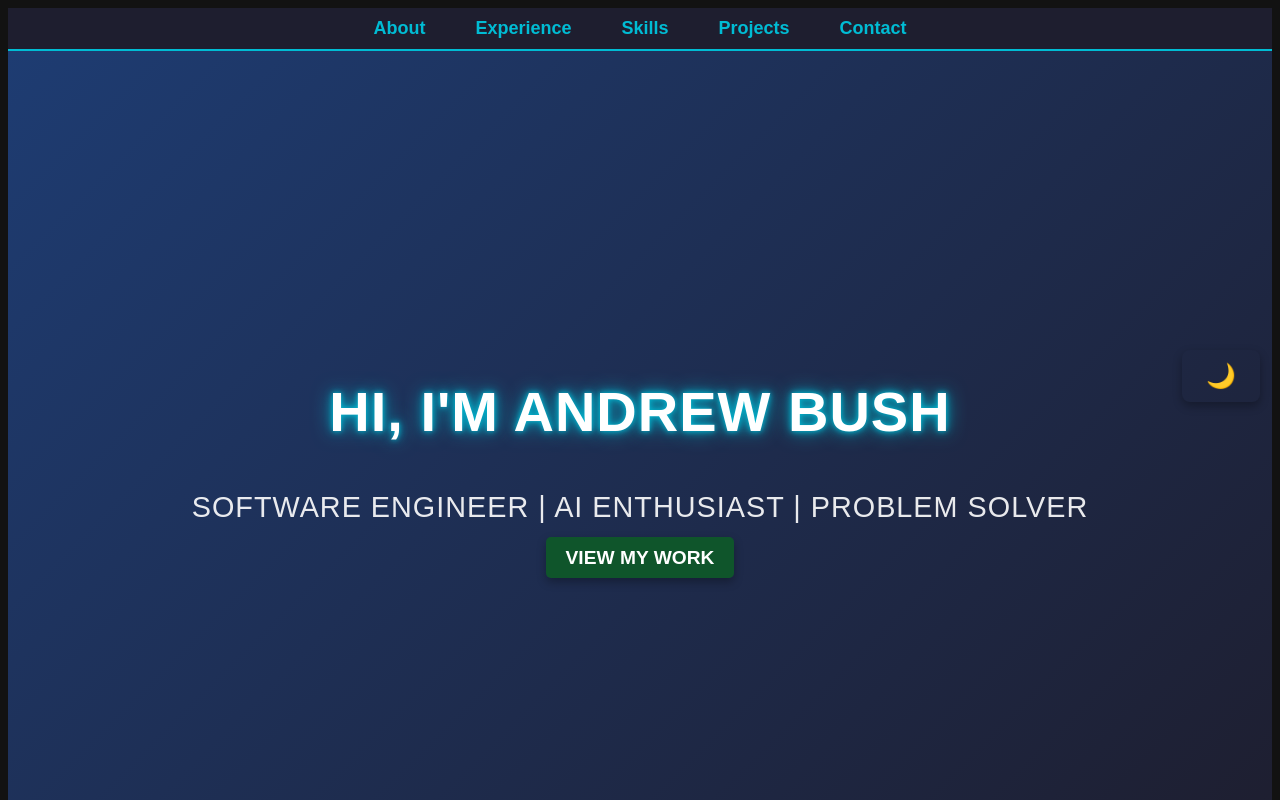
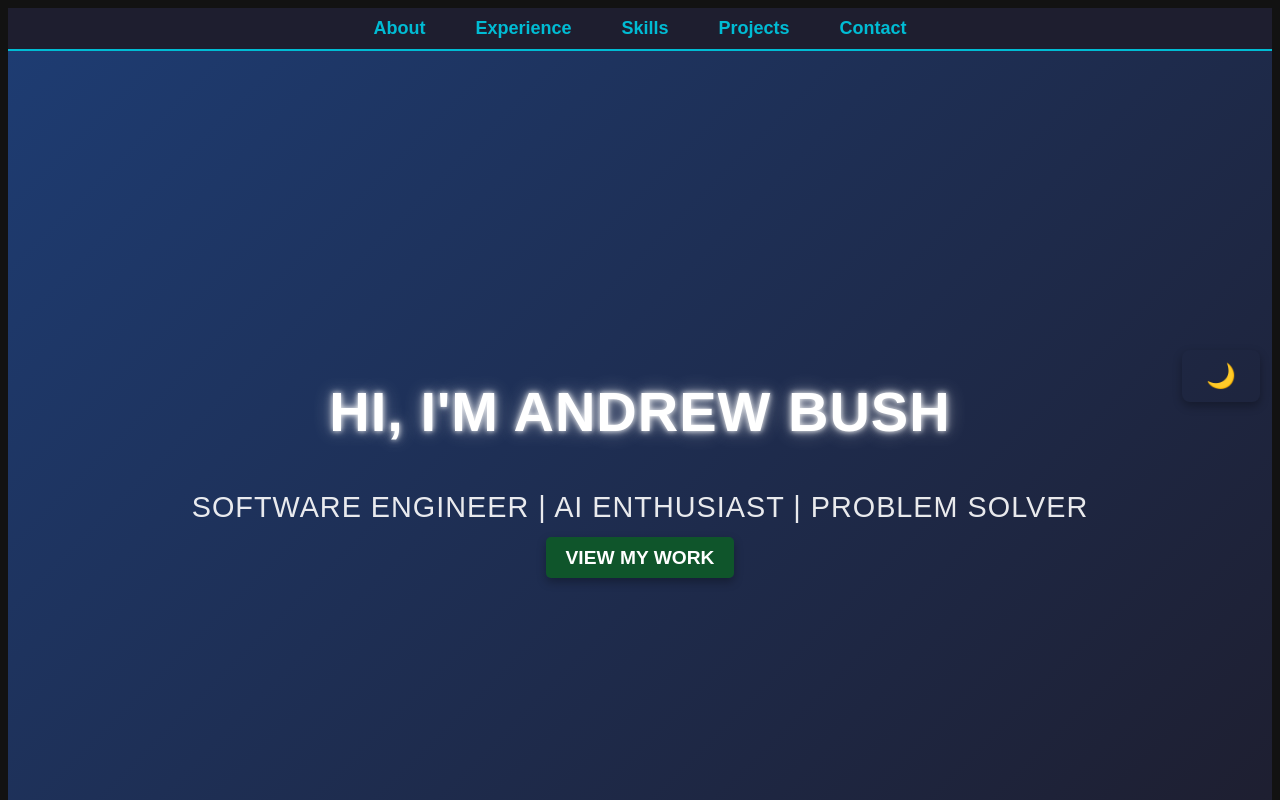
Before and after one commit to drewbush1990/interactive-resume, a React (Create React App) app: page / in a window 1280 px wide. Shown: the top 800 px of the page. Built offline with nearby package versions, Linux system fonts and the light colour scheme.

Commit message:
Fixed white text in subheader on hero section.

```diff
--- a/src/components/Hero.css
+++ b/src/components/Hero.css
@@ -7,22 +7,41 @@
     text-align: center;
 }
 
-/* Title Glow Effect */
+/* Title Glow Effect - Dark Mode (White Glow) */
 .hero-content h1 {
     font-size: 3.5rem;
     font-weight: 600;
     color: var(--accent-color);
-    text-shadow: 0 0 15px var(--glow-color), 0 0 30px var(--glow-color), 0 0 45px var(--glow-color);
+    text-shadow:
+        0 0 10px rgba(255, 255, 255, 0.9),
+        0 0 20px rgba(255, 255, 255, 0.7),
+        0 0 40px rgba(255, 255, 255, 0.5);
     animation: glow 1.5s ease-in-out infinite alternate;
 }
 
+/* Adjust glow animation */
 @keyframes glow {
     0% {
-        text-shadow: 0 0 5px var(--glow-color), 0 0 10px var(--glow-color), 0 0 20px var(--glow-color);
+        text-shadow:
+            0 0 5px rgba(255, 255, 255, 0.8),
+            0 0 10px rgba(255, 255, 255, 0.6),
+            0 0 20px rgba(255, 255, 255, 0.4);
     }
     100% {
-        text-shadow: 0 0 10px var(--glow-color), 0 0 20px var(--glow-color), 0 0 40px var(--glow-color);
+        text-shadow:
+            0 0 10px rgba(255, 255, 255, 0.9),
+            0 0 20px rgba(255, 255, 255, 0.7),
+            0 0 40px rgba(255, 255, 255, 0.5);
     }
+}
+
+/* Light Mode - Make Hero Section Text White */
+.light-mode .hero-content h1 {
+    color: #ffffff !important;
+}
+
+.light-mode .hero-content h2 {
+    color: #ffffff !important;
 }
 
 /* Subheading */
```
